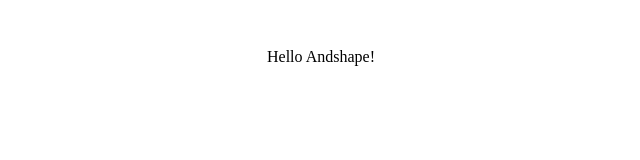
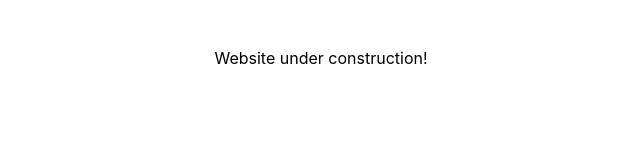
Before and after one commit to andshapestudio/andshape-website, a Gatsby site: page / in a window 1280 px wide. Shown: the whole page, without its empty margins (319-959 px from the left). Built offline with nearby package versions, Linux system fonts and the light colour scheme; Gatsby itself is replaced by a stand-in of ours.

Commit message:
Updated README

```diff
--- a/package.json
+++ b/package.json
@@ -12,5 +12,8 @@
     "gatsby-link": "^1.6.40",
     "gatsby-plugin-styled-components": "^2.0.11",
     "styled-components": "^3.3.2"
+  },
+  "devDependencies": {
+    "prettier": "1.13.4"
   }
 }
--- a/src/pages/index.js
+++ b/src/pages/index.js
@@ -8,10 +8,12 @@
   flex-direction: column;
   align-items: center;
   justify-content: center;
+  font-family: -apple-system, BlinkMacSystemFont, 'Segoe UI', Roboto, Oxygen,
+    Ubuntu, Cantarell, 'Open Sans', 'Helvetica Neue', sans-serif;
 `
 
 export default () => (
   <Container>
-    <div>Hello Andshape!</div>
+    <div>Website under construction!</div>
   </Container>
 )
```
Also changed, not shown: README.md, 1 other file.
